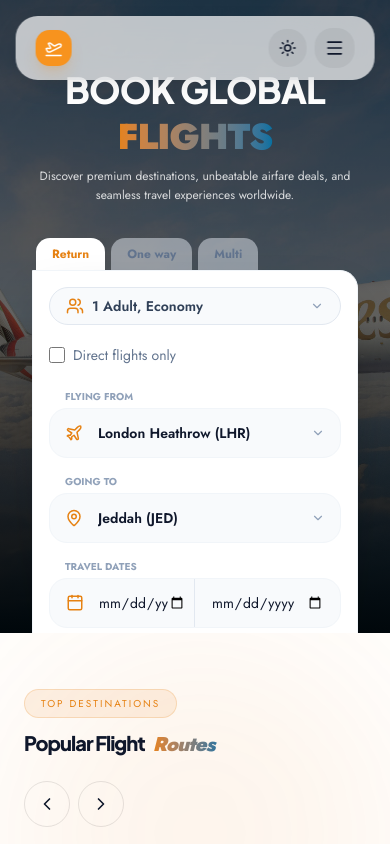
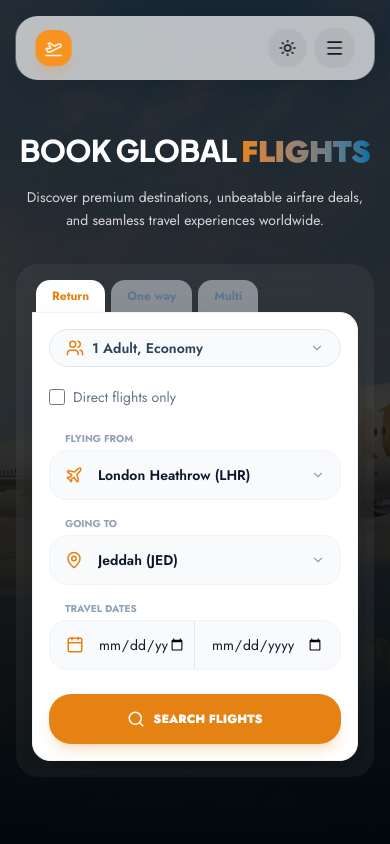
Before and after one commit to techtravelshook/travelshookcode, a Next.js app: page /flights in a window 390 px wide. Shown: the top 844 px of the page. Built offline with nearby package versions, Linux system fonts and the light colour scheme.

Commit message:
Updated code for Header made more responsive

```diff
--- a/components/flightservice/Header.jsx
+++ b/components/flightservice/Header.jsx
@@ -4,20 +4,20 @@ import FlightSearchWidget from "@/components/filter/FlightFilter";
 import Image from "next/image";
 import React from "react";
 
-// Humne generic variables pass kiye: title, highlightText, description, aur bgImage
 export default function FlightHeroLayout({
   title = "Book Global",
   highlightText = "Flights",
   description = "Discover premium destinations, unbeatable airfare deals, and seamless travel experiences worldwide.",
-  bgImage = "/imgs/aeroplan.jpg"
+  bgImage = "/imgs/aeroplan.jpg",
 }) {
   return (
     <main className="font-mulish overflow-hidden bg-white text-slate-900 transition-colors duration-500 dark:bg-[#01080C] dark:text-white">
 
-      {/* ───────────────── HERO SECTION ───────────────── */}
-      <section className="relative flex h-[75vh] min-h-[550px] w-full items-center justify-center overflow-hidden px-4 sm:px-6 md:h-[65vh] lg:px-8">
+      {/* HERO SECTION */}
+      <section className="relative w-full overflow-hidden">
 
-        {/* Dynamic Background Image */}
+        {/* BACKGROUND IMAGE */}
+        <div className="absolute inset-0">
           <Image
             src={bgImage}
             alt={`${title} ${highlightText} Hero`}
@@ -25,32 +25,57 @@ export default function FlightHeroLayout({
             priority
             className="object-cover object-center"
           />
-        <div className="absolute inset-0 bg-black/55" />
-        <div className="absolute inset-0 bg-gradient-to-t from-[#01080C] via-black/10 to-black/30" />
+        </div>
 
-        {/* Hero Content Layer */}
-        <div className="relative z-10 mx-auto mt-12 flex w-full max-w-7xl flex-col items-center pt-28">
-          <div className="mb-6 text-center sm:mb-8">
-            <h1 className="text-4xl font-black uppercase leading-tight tracking-tight text-white sm:text-3xl md:text-4xl lg:text-5xl">
+        {/* OVERLAYS */}
+        <div className="absolute inset-0 bg-black/65" />
+        <div className="absolute inset-0 bg-gradient-to-b from-black/30 via-black/40 to-[#01080C]" />
+
+        {/* CONTENT */}
+        <div className="relative z-10 mx-auto flex min-h-screen w-full max-w-7xl flex-col items-center justify-center px-4 pt-32 pb-16 sm:px-6 md:px-8 lg:pt-40">
+
+          {/* TEXT CONTENT */}
+          <div className="w-full text-center">
+
+            {/* HEADING */}
+            <h1 className="mx-auto max-w-5xl text-3xl font-black uppercase leading-tight tracking-tight text-white sm:text-4xl md:text-5xl lg:text-6xl xl:text-7xl">
+
               {title}{" "}
+
               <span className="bg-gradient-to-r from-[#E68213] to-[#0070A1] bg-clip-text text-transparent">
                 {highlightText}
               </span>
 
+            </h1>
 
-            </h1>
-            <p className="mx-auto mt-2 max-w-xl text-xs leading-relaxed text-white/80 sm:text-sm md:text-base">
+            {/* DESCRIPTION */}
+            <p className="mx-auto mt-4 max-w-2xl text-sm leading-relaxed text-white/80 sm:text-base md:text-lg">
               {description}
             </p>
           </div>
 
-          {/* Flight Search Form */}
-          <div className="w-full max-w-6xl px-2 sm:px-4">
+          {/* SEARCH FORM */}
+          <div className="mt-8 w-full">
+
+            {/* MOBILE SAFE WRAPPER */}
+            <div className="mx-auto w-full max-w-6xl rounded-3xl bg-white/5 p-2 backdrop-blur-md sm:p-4">
+
+              {/* IMPORTANT:
+                  overflow-x-auto prevents form cutoff on mobile
+              */}
+              <div className="w-full overflow-x-auto">
+
+                {/* MIN WIDTH HELPS LARGE FORM STAY CLEAN */}
+                <div className="min-w-[320px]">
                   <FlightSearchWidget />
                 </div>
+
+              </div>
+            </div>
+          </div>
+
         </div>
       </section>
-
     </main>
   );
 }
```
Lines whose indentation alone changed are shown as unchanged.
